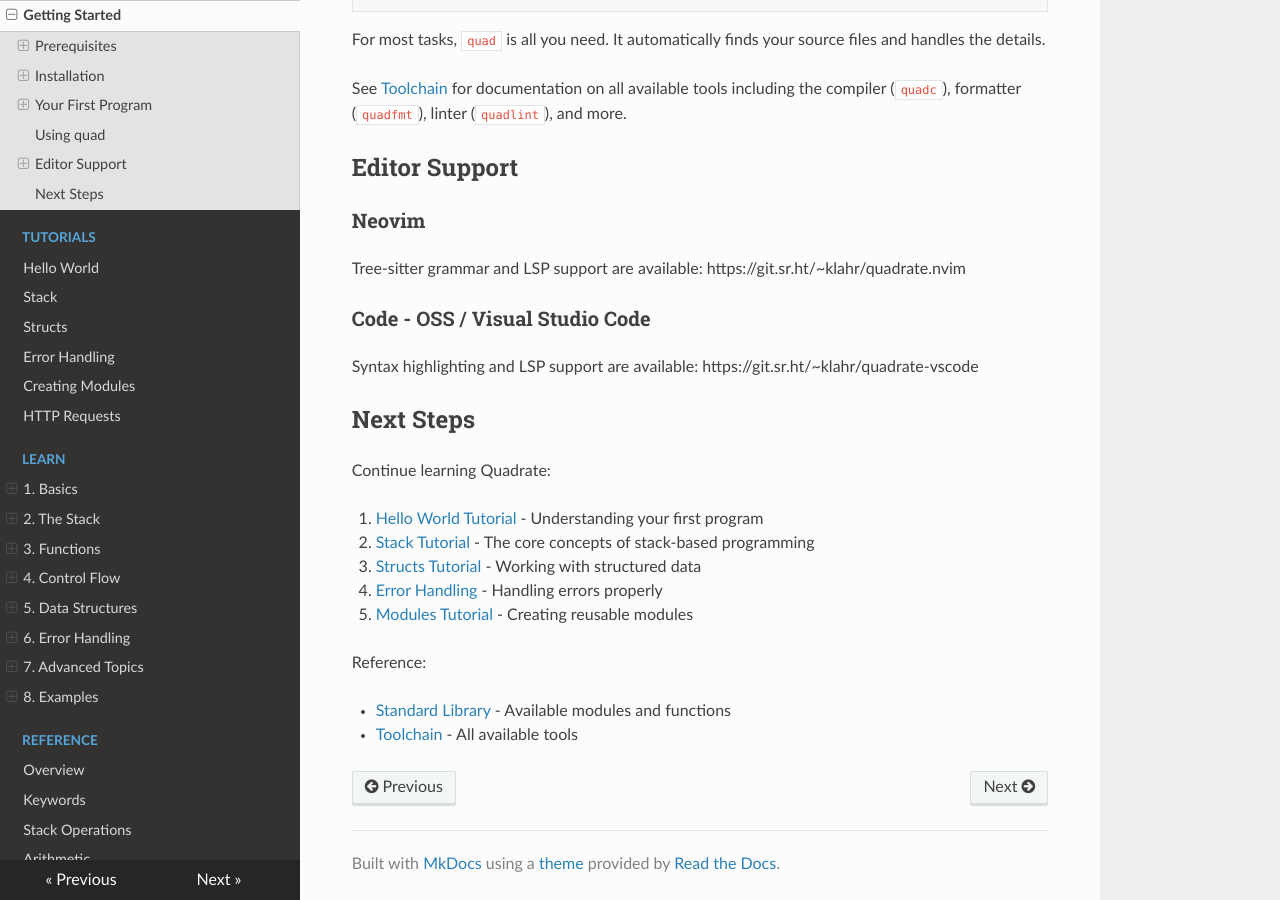
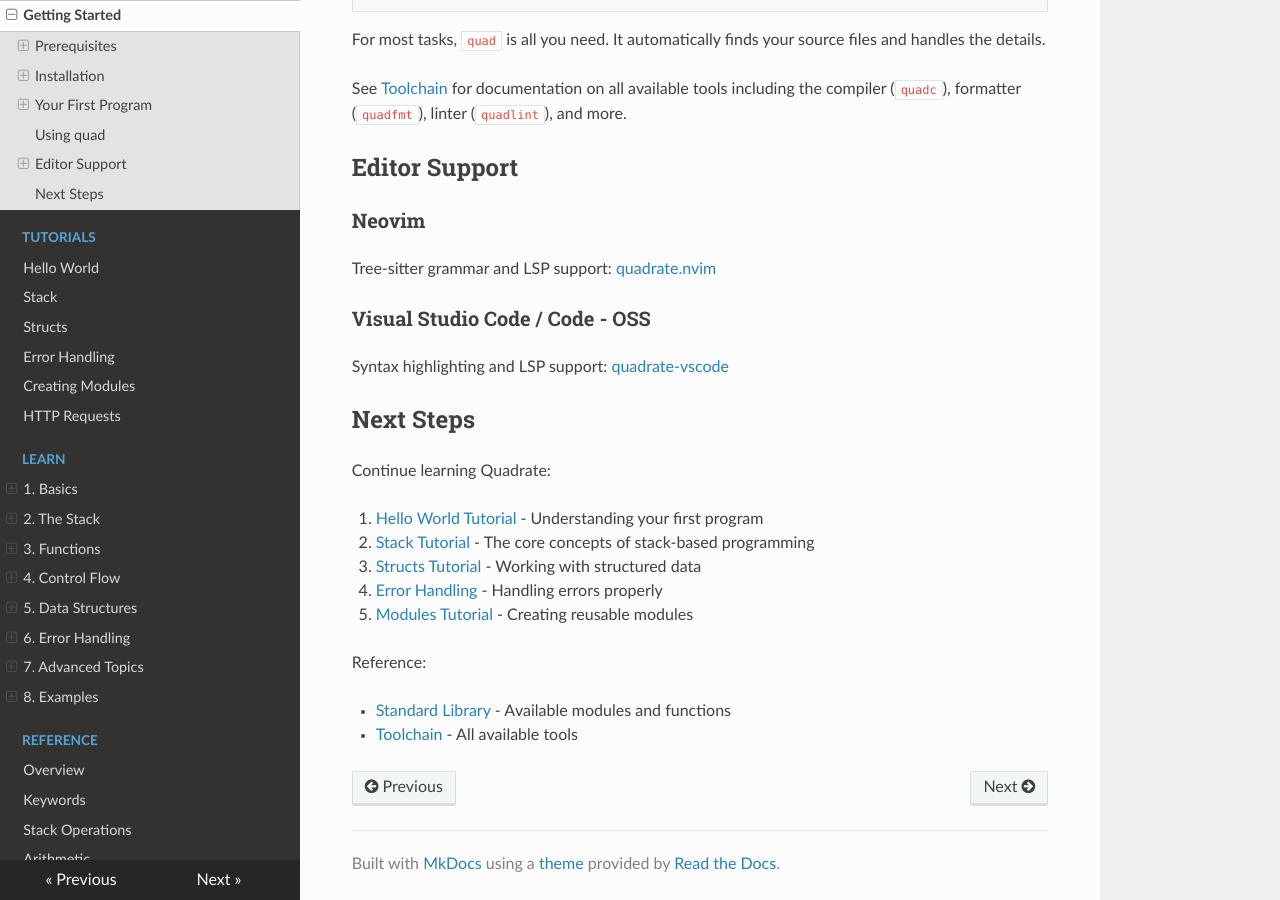
Before and after one commit to quadrate-language/quadrate, an MkDocs documentation site: the page built from docs/docs/docs/getting-started.md, in a window 1280 px wide and 900 px high, scrolled down 2249 px. Built offline with MkDocs 1.6.1, drawn with Linux system fonts in a browser that asks for light colours; nearby versions of some CDN libraries.

Commit message:
Fix links

```diff
--- a/docs/docs/docs/getting-started.md
+++ b/docs/docs/docs/getting-started.md
@@ -108,11 +108,11 @@ See [Toolchain](toolchain.md) for documentation on all available tools including
 
 ### Neovim
 
-Tree-sitter grammar and LSP support are available: https://git.sr.ht/~klahr/quadrate.nvim
+Tree-sitter grammar and LSP support: [quadrate.nvim](https://git.sr.ht/~klahr/quadrate.nvim)
 
-### Code - OSS / Visual Studio Code
+### Visual Studio Code / Code - OSS
 
-Syntax highlighting and LSP support are available: https://git.sr.ht/~klahr/quadrate-vscode
+Syntax highlighting and LSP support: [quadrate-vscode](https://git.sr.ht/~klahr/quadrate-vscode)
 
 ## Next Steps
 
```
